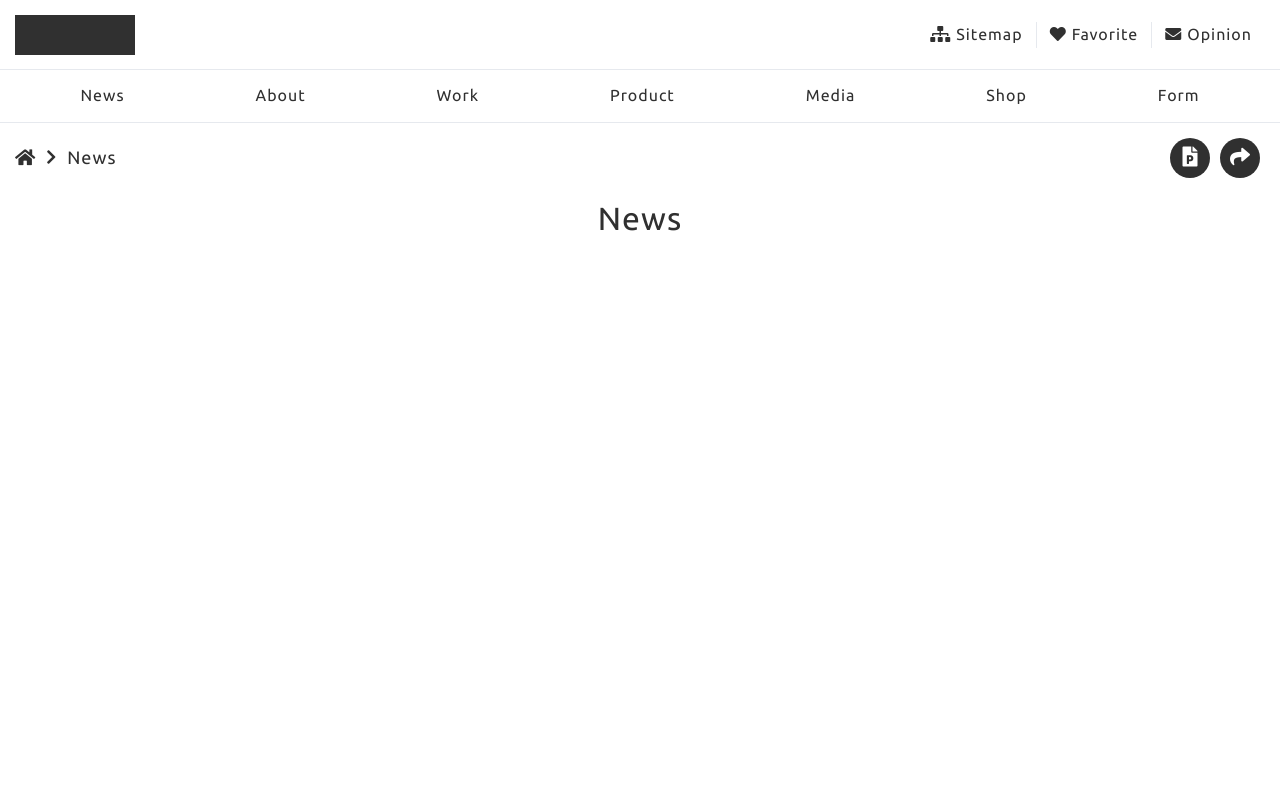
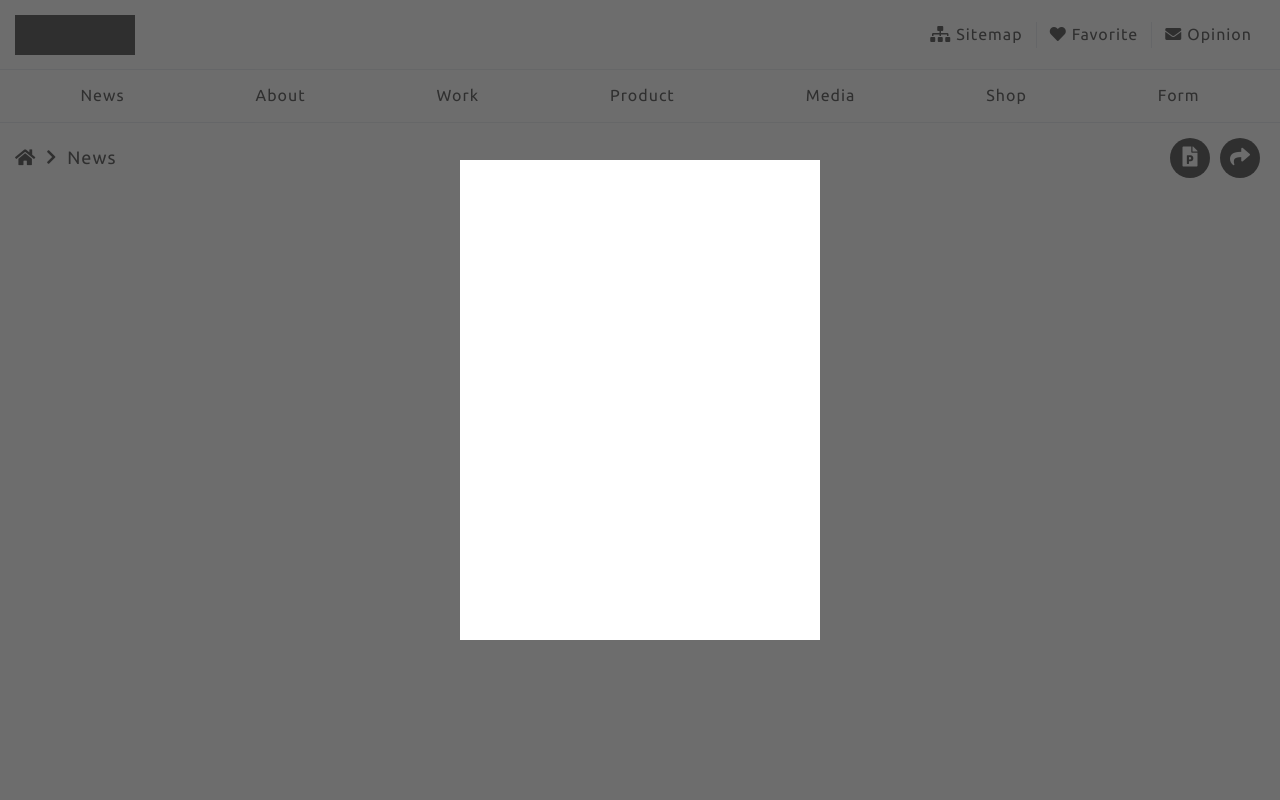
Before and after one commit to waveciou/nuxt-web-template, a Nuxt app: page /news in a window 1280 px wide. Shown: the top 800 px of the page. Built offline with nearby package versions, Linux system fonts and the light colour scheme.

Commit message:
website development

```diff
--- /dev/null
+++ b/components/lightbox.vue
@@ -0,0 +1,42 @@
+<template>
+  <div class="lightbox__overlay">
+    <div class="lightbox">
+      <slot></slot>
+    </div>
+  </div>
+</template>
+
+<script>
+export default {
+
+}
+</script>
+
+<style lang="scss" scoped>
+  @import "~/assets/scss/utils/_utils.scss";
+
+  .lightbox__overlay {
+    width: 100%;
+    height: 100%;
+    position: fixed;
+    top: 0px;
+    left: 0px;
+    z-index: 4000;
+    background-color: rgba($color-black, 0.7);
+    transition: opacity 0.3s;
+  }
+
+  .lightbox {
+    min-width: 360px;
+    max-width: 100%;
+    min-height: 480px;
+    max-height: 100%;
+    padding: 1.5rem;
+    background-color: $color-white;
+    position: absolute;
+    top: 50%;
+    left: 50%;
+    transform: translate(-50%, -50%);
+  }
+
+</style>
--- a/pages/news/index.vue
+++ b/pages/news/index.vue
@@ -6,11 +6,13 @@
         <h1 class="title">{{ site.name }}</h1>
       </div>
     </div>
+    <lightbox-component></lightbox-component>
   </div>
 </template>
 
 <script>
 import navbar from '~/components/model/navbar.vue';
+import lightbox from '~/components/lightbox.vue';
 
 export default {
   data() {
@@ -33,6 +35,7 @@ export default {
   },
   components: {
     'navbar-component': navbar,
+    'lightbox-component': lightbox
   }
 }
 </script>
```
